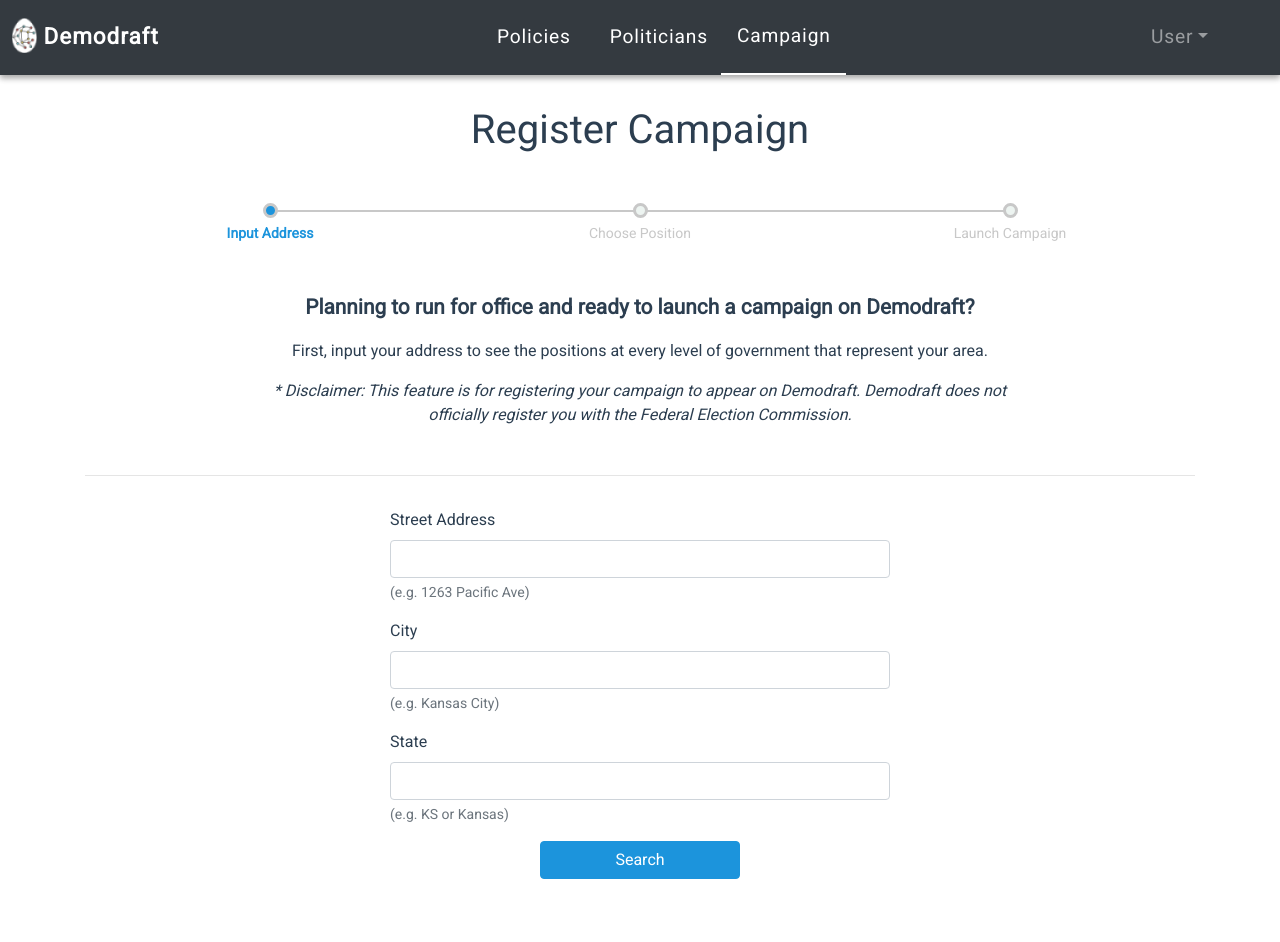
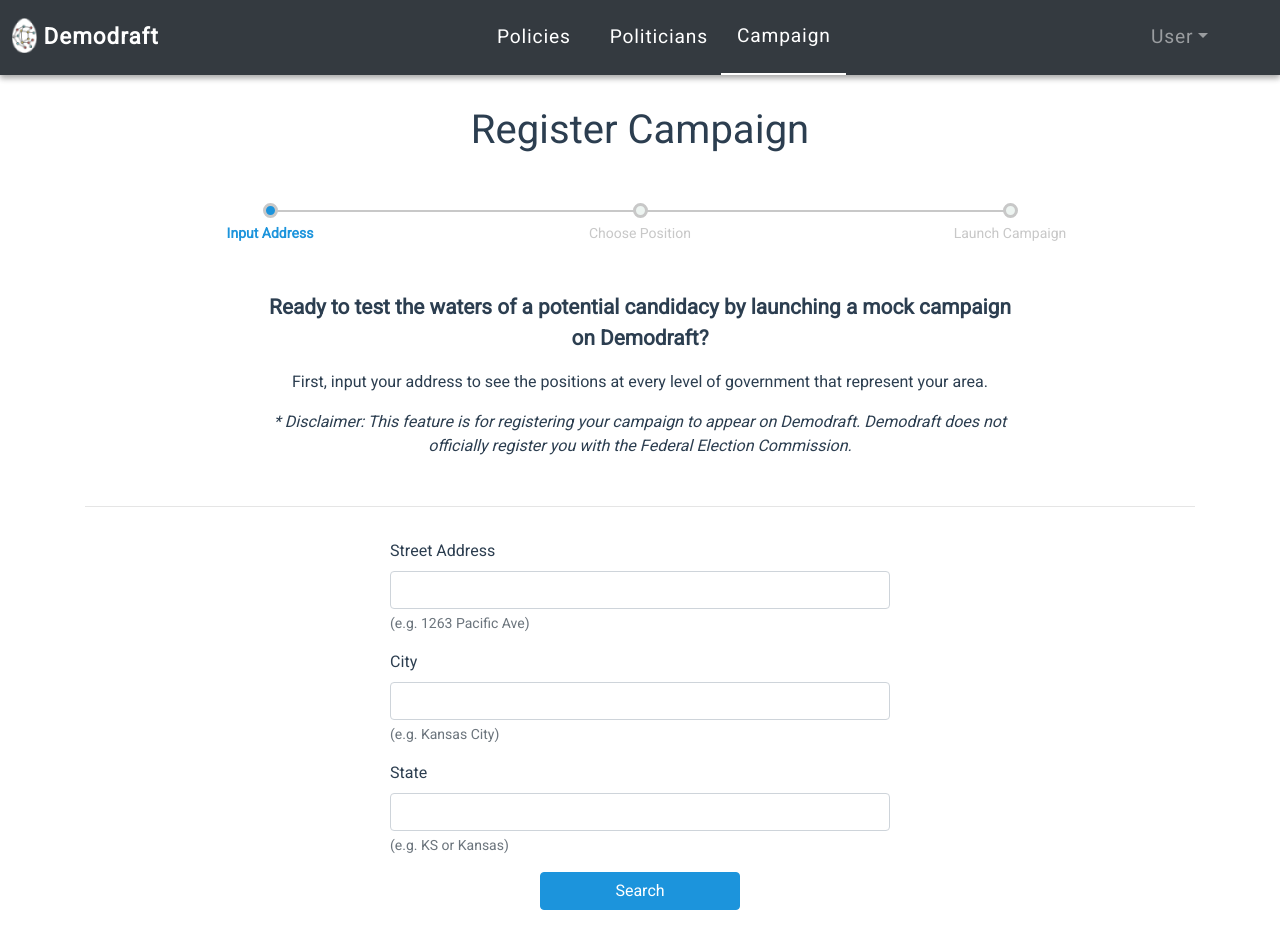
Before and after one commit to shiningsunnyday/demodraft, a Vue app in the folder forward_web/: page /campaign in a window 1280 px wide. Before the commit the page ends 911 px from the top, so only its background shows below. Built offline with nearby package versions, Linux system fonts and the light colour scheme; no server answers; sample sign-in values are in the browser's storage.

Commit message:
Changed first line of descriptor in CampaignRegistration

```diff
--- a/forward_web/src/components/campaign/CampaignRegistration.vue
+++ b/forward_web/src/components/campaign/CampaignRegistration.vue
@@ -61,7 +61,7 @@ export default {
     description() {
       if (this.campaignProgress === 0) {
         const descriptor = {
-          first: 'Planning to run for office and ready to launch a campaign on Demodraft?',
+          first: 'Ready to test the waters of a potential candidacy by launching a mock campaign on Demodraft?',
           second: 'First, input your address to see the positions at every level of government that represent your area.',
           third: '* Disclaimer: This feature is for registering your campaign to appear on Demodraft. Demodraft does not officially register you with the Federal Election Commission.',
         };
```
